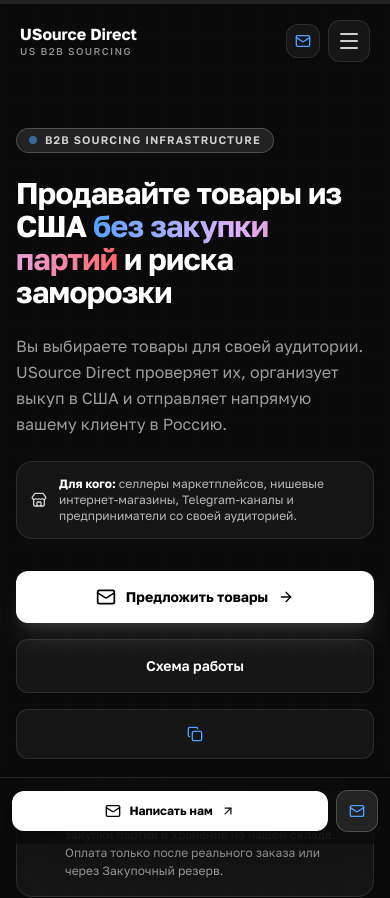
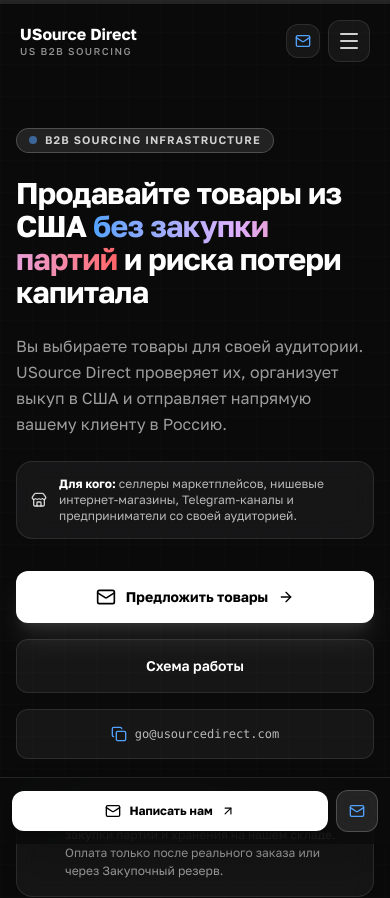
Before and after one commit to alex2kim4chee/usource-direct, a React (Vite) app: page / in a window 390 px wide. Shown: the top 898 px of the page. Built offline with nearby package versions, Linux system fonts and the light colour scheme.

Commit message:
Clarify hero mobile email CTA

```diff
--- a/index.html
+++ b/index.html
@@ -33,7 +33,7 @@
     <meta property="og:image:type" content="image/png" />
     <meta property="og:image:width" content="1920" />
     <meta property="og:image:height" content="871" />
-    <meta property="og:image:alt" content="USource Direct: продавайте товары из США без закупки партии и риска заморозки" />
+    <meta property="og:image:alt" content="USource Direct: продавайте товары из США без закупки партии и риска потери капитала" />
 
     <!-- Twitter -->
     <meta name="twitter:card" content="summary_large_image" />
@@ -42,7 +42,7 @@
     <meta name="twitter:title" content="USource Direct — товары из США под заказ без закупки партий" />
     <meta name="twitter:description" content="Проверка товаров, выкуп в США, платежная координация и прямая доставка клиентам без закупки партий." />
     <meta name="twitter:image" content="https://usourcedirect.com/og-image.png" />
-    <meta name="twitter:image:alt" content="USource Direct: продавайте товары из США без закупки партии и риска заморозки" />
+    <meta name="twitter:image:alt" content="USource Direct: продавайте товары из США без закупки партии и риска потери капитала" />
 
     <!-- Google Fonts: Golos Text & Plus Jakarta Sans -->
     <link rel="preconnect" href="https://fonts.googleapis.com">
--- a/src/components/Hero.tsx
+++ b/src/components/Hero.tsx
@@ -42,7 +42,7 @@
               <span className="bg-clip-text text-transparent bg-gradient-to-r from-blue-400 via-purple-300 to-red-400">
                 без закупки партий
               </span>{' '}
-              и риска заморозки
+              и риска потери капитала
             </h1>
 
             {/* Subheadline */}
@@ -82,7 +82,7 @@
                 title="Скопировать e-mail"
               >
                 <Copy className="w-4 h-4 text-blue-400" />
-                <span className="hidden sm:inline">go@usourcedirect.com</span>
+                <span>{EMAIL_ADDRESS}</span>
               </button>
             </div>
 
```
Also changed, not shown: 1 other file (tests, documents, lock files or other folders).
